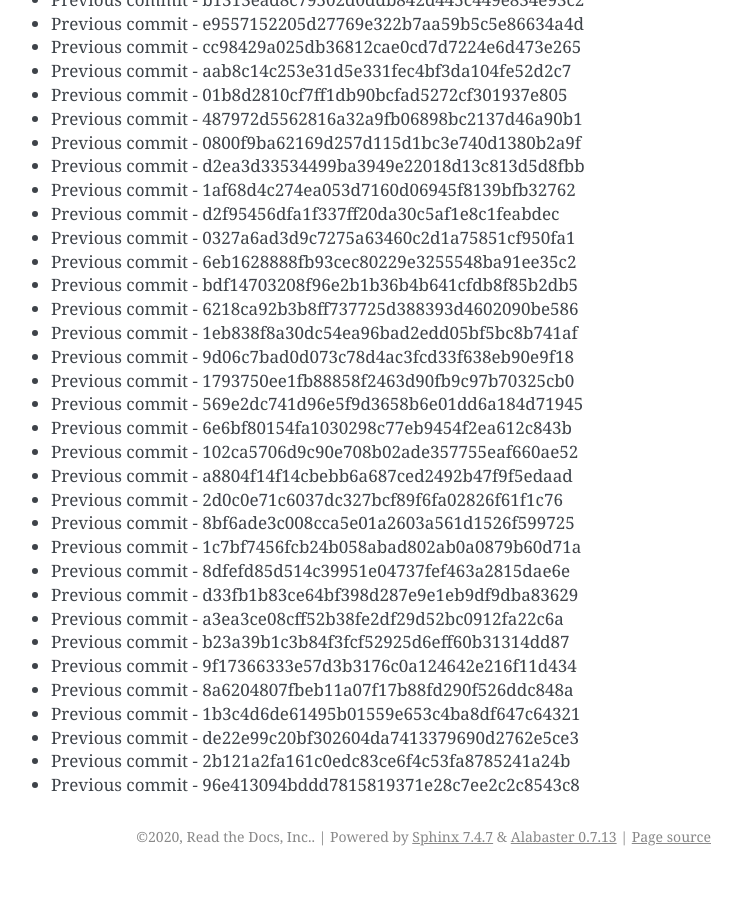
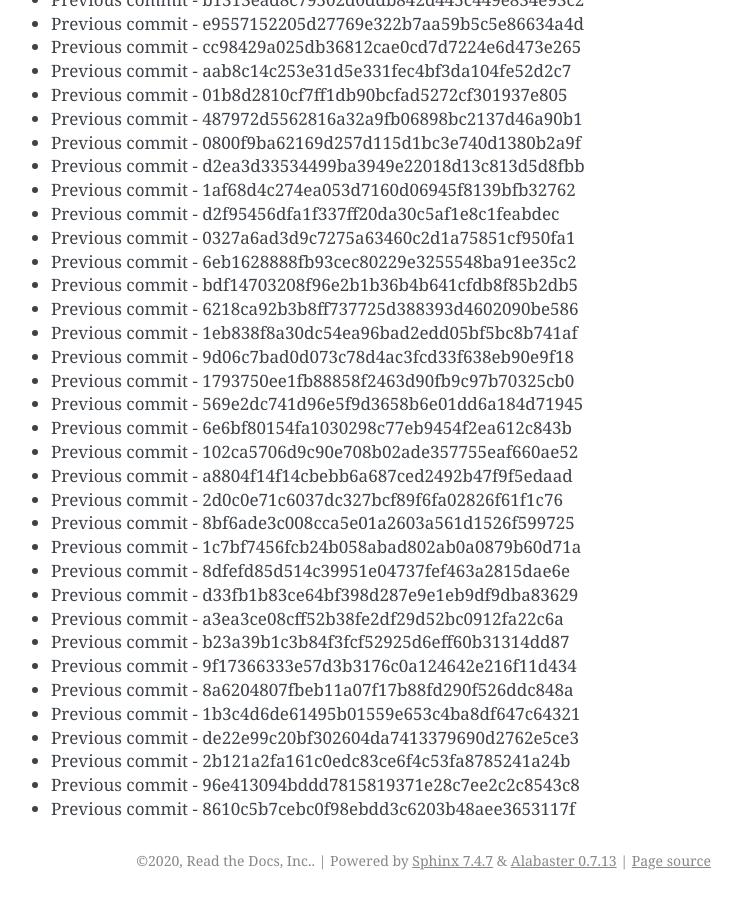
Before and after one commit to readthedocs/rtd-git-stresstest, a Sphinx documentation site: the page built from docs/updates.rst, in a window 1280 px wide and 900 px high, scrolled down 16552 px. Shown: the whole window, without its empty margins (399-1141 px from the left). Built offline with Sphinx 7.4.7, drawn with Linux system fonts in a browser that asks for light colours; before the commit the page ends 17428 px from its top, so only the background shows below that.

Commit message:
Generating commit from previous: 8610c5b7cebc0f98ebdd3c6203b48aee3653117f

```diff
--- a/docs/updates.rst
+++ b/docs/updates.rst
@@ -727,3 +727,4 @@ It can be tested for any performance characteristics.
 * Previous commit - de22e99c20bf302604da7413379690d2762e5ce3
 * Previous commit - 2b121a2fa161c0edc83ce6f4c53fa8785241a24b
 * Previous commit - 96e413094bddd7815819371e28c7ee2c2c8543c8
+* Previous commit - 8610c5b7cebc0f98ebdd3c6203b48aee3653117f
```
